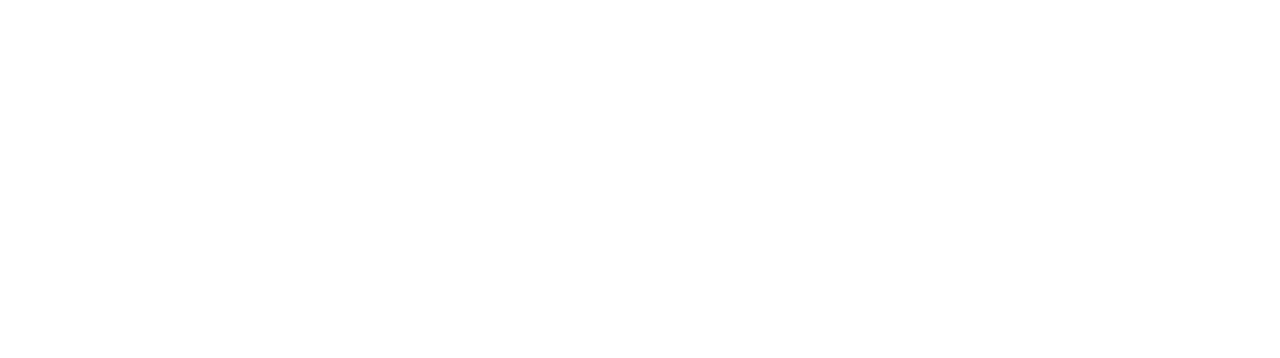
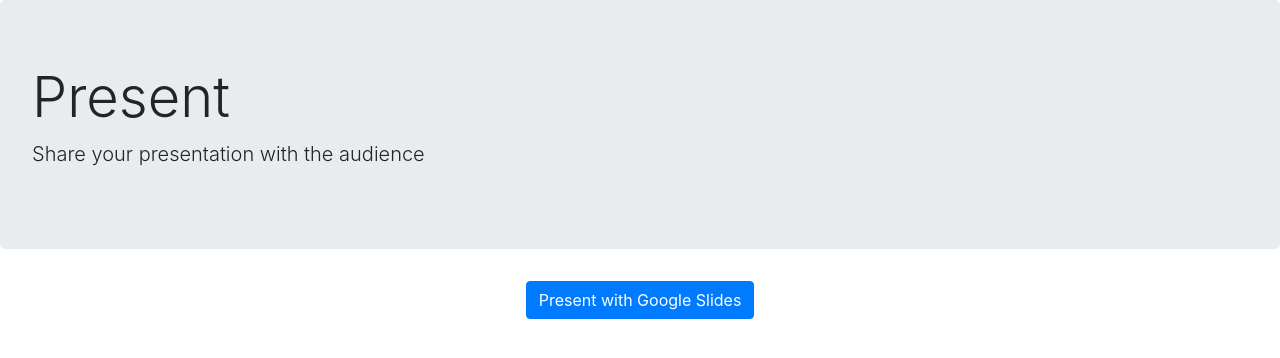
Before and after one commit to jogden4195/BackRow, a Django app: page /picker/ in a window 1280 px wide. Before the commit the part shown is empty. Shown: the top 358 px of the page. Run offline with Django 3.2, Linux system fonts and the light colour scheme; some libraries are stand-ins or nearby versions.

Commit message:
add bootstrap, add button for google picker singin instead of pooing up on page load

```diff
--- a/project/src/landing/templates/landing/picker.html
+++ b/project/src/landing/templates/landing/picker.html
@@ -1,8 +1,15 @@
 <!DOCTYPE html>
 <html xmlns="http://www.w3.org/1999/xhtml">
   <head>
+
+    <!-- Bootstrap -->
+    <link rel="stylesheet" href="https://stackpath.bootstrapcdn.com/bootstrap/4.3.1/css/bootstrap.min.css" integrity="sha384-ggOyR0iXCbMQv3Xipma34MD+dH/1fQ784/j6cY/iJTQUOhcWr7x9JvoRxT2MZw1T" crossorigin="anonymous">
+    <!-- end bootstrap-->
     <meta http-equiv="content-type" content="text/html; charset=utf-8"/>
-    <title>Google Picker Example</title>
+    <title>Backrow</title>
+
+    <!-- Google picker singin for app-->
+    <script type="text/javascript" src="https://apis.google.com/js/api.js?onload=loadPicker"></script>
 
     <script type="text/javascript">
 
@@ -81,8 +88,15 @@
   </head>
   <body>
     <div id="result"></div>
+    <div class="jumbotron">
+        <h1 class="display-4">Present</h1>
+        <p class="lead">Share your presentation with the audience</p>
+    </div>
 
     <!-- The Google API Loader script. -->
-    <script type="text/javascript" src="https://apis.google.com/js/api.js?onload=loadPicker"></script>
+    <div class="row justify-content-center">
+      <button onclick="loadPicker()" type="button" class="btn btn-primary">Present with Google Slides</button>
+      <!-- <script type="text/javascript" src="https://apis.google.com/js/api.js?onload=loadPicker"></script> -->
+    </div>
   </body>
 </html>
```
